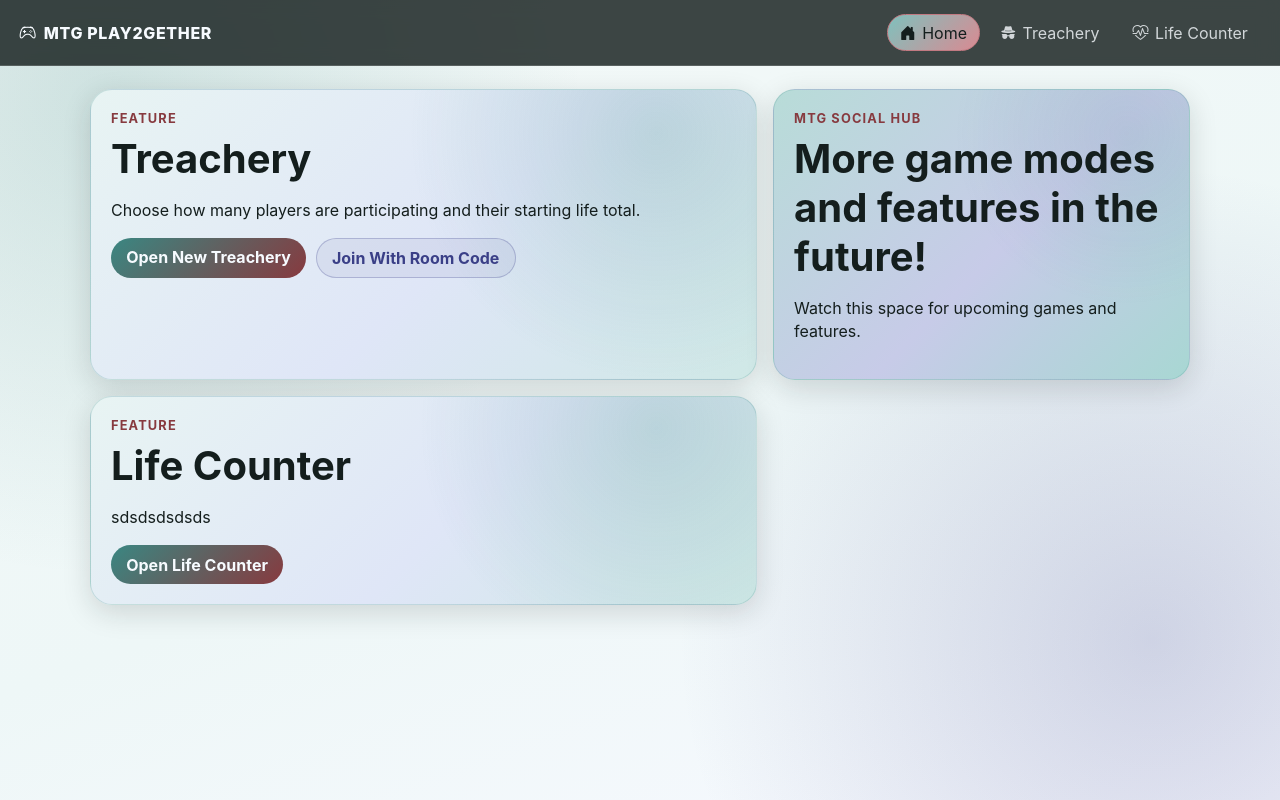
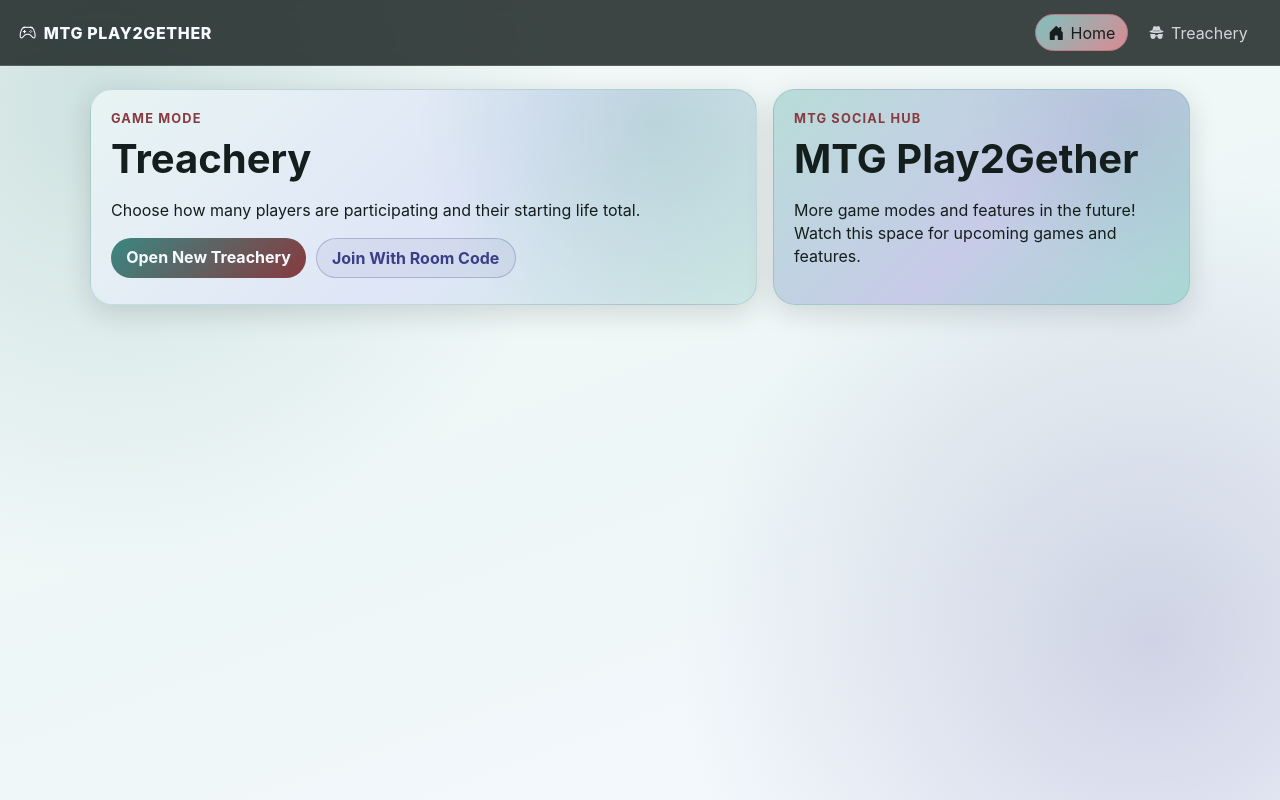
Before and after one commit to MartaGD/mgt-play2gether, an Angular app: page /home in a window 1280 px wide. Built offline with nearby package versions, Linux system fonts and the light colour scheme; a small style sheet from the web is missing.

Commit message:
adding spanish and catalan translations

```diff
--- a/src/app/features/home/home-page.component.html
+++ b/src/app/features/home/home-page.component.html
@@ -16,12 +16,12 @@
     <div class="cta-row"></div>
   </article>
 
-  <article class="intro-card">
+  <!--article class="intro-card">
     <p class="eyebrow">{{ t.eyebrow }}</p>
     <h1>{{ t.lifeTitle }}</h1>
     <p>{{ t.lifeDescription }}</p>
     <div class="cta-row">
       <a class="cta-main" routerLink="/life-counter">{{ t.lifeCta }}</a>
     </div>
-  </article>
+  </article>-->
 </section>
--- a/src/app/features/treachery/components/treachery-home/treachery-home.component.html
+++ b/src/app/features/treachery/components/treachery-home/treachery-home.component.html
@@ -1,5 +1,5 @@
 <section class="panel hero">
-  <p class="eyebrow">{{t.subtitle}}</p>
+  <p class="eyebrow">{{t.eyebrow}}</p>
   <h1>{{ appTitle }}</h1>
   <p class="subtitle">
     {{ t.description }}
--- a/src/app/features/treachery/components/treachery-home/treachery-home.component.ts
+++ b/src/app/features/treachery/components/treachery-home/treachery-home.component.ts
@@ -16,7 +16,7 @@ export class TreacheryHomeComponent {
   @Output() joinRoomClick = new EventEmitter<void>();
 
   readonly t = {
-    subtitle: getTranslation('general', 'subtitle'),
+    eyebrow: getTranslation('home', 'eyebrow'),
     treacheryTitle: getTranslation('home', 'treacheryTitle'),
     description: getTranslation('treachery', 'description'),
     createButton: getTranslation('treachery', 'createButton'),
--- a/src/app/layout/main-layout/main-layout.component.html
+++ b/src/app/layout/main-layout/main-layout.component.html
@@ -14,10 +14,10 @@
         <i class="bi bi-incognito" aria-hidden="true"></i>
         <span>Treachery</span>
       </a>
-      <a routerLink="/life-counter" routerLinkActive="active">
+      <!--<a routerLink="/life-counter" routerLinkActive="active">
         <i class="bi bi-heart-pulse" aria-hidden="true"></i>
         <span>Life Counter</span>
-      </a>
+      </a>-->
     </nav>
   </header>
 
--- a/src/app/shared/ca.ts
+++ b/src/app/shared/ca.ts
@@ -1,6 +1,5 @@
 export const ca_translations = {
     general: {
-        subtitle: 'Mode de Joc',
         playerCodeLabel: 'Codis de jugador',
     },
     server: {
@@ -15,13 +14,13 @@ export const ca_translations = {
       gameNotStartedYet: 'La partida encara no ha començat.',
     },
     home: {
-      eyebrow: 'Funció',
+      eyebrow: 'Mode de Joc',
       treacheryTitle: 'Treachery',
       description: 'Benvingut al teu espai multijugador de taula. Crea sales privades, convida amics i llança formats socials.',
       primaryCta: 'Obrir Nou Treachery',
       secondaryCta: 'Unir-se amb codi de sala',
-      moreTitle: 'Més modes i funcions en el futur!',
-      moreDescription: 'Mira aquest espai per a propers jocs i funcions.',
+      moreTitle: 'MTG Play2Gether',
+      moreDescription: 'Més modes i funcions en el futur! Mira aquest espai per a propers jocs i funcions.',
       },
     treachery: {
       homeTitle: 'Treachery',
--- a/src/app/shared/en.ts
+++ b/src/app/shared/en.ts
@@ -1,6 +1,5 @@
 export const en_translations = {
     general: {
-        subtitle: 'Game Mode',
         playerCodeLabel: 'Player Codes',
     },
     server: {
@@ -15,9 +14,9 @@ export const en_translations = {
         gameNotStartedYet: 'Game not started yet.',
     },
     home: {
-        eyebrow: 'Feature',
-        moreTitle: 'More game modes and features in the future!',
-        moreDescription: 'Watch this space for upcoming games and features.',},
+        eyebrow: 'Game Mode',
+        moreTitle: 'MTG Play2Gether',
+        moreDescription: 'More game modes and features in the future! Watch this space for upcoming games and features.',},
     treachery: {
         homeTitle: 'Treachery',
         homeDescription: 'Choose how many players are participating and their starting life total.',
--- a/src/app/shared/es.ts
+++ b/src/app/shared/es.ts
@@ -1,6 +1,5 @@
 export const es_translations = {
     general: {
-        subtitle: 'Modo de Juego',
         playerCodeLabel: 'Códigos de jugador',
     },
     server: {
@@ -15,9 +14,9 @@ export const es_translations = {
       gameNotStartedYet: 'La partida aún no ha empezado.',
     },
     home: {
-      eyebrow: 'Función',
-      moreTitle: '¡Más modos y funciones en el futuro!',
-      moreDescription: 'Mira este espacio para próximos juegos y funciones.',
+      eyebrow: 'Modo de Juego',
+      moreTitle: 'MTG Play2Gether',
+      moreDescription: '¡Más modos y funciones en el futuro! Mira este espacio para próximos juegos y funciones.',
     },
     treachery: {
       homeTitle: 'Treachery',
```
